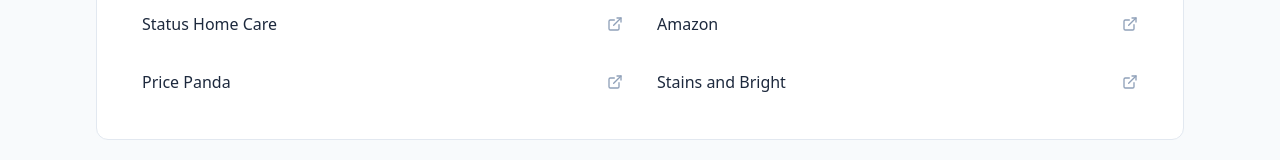
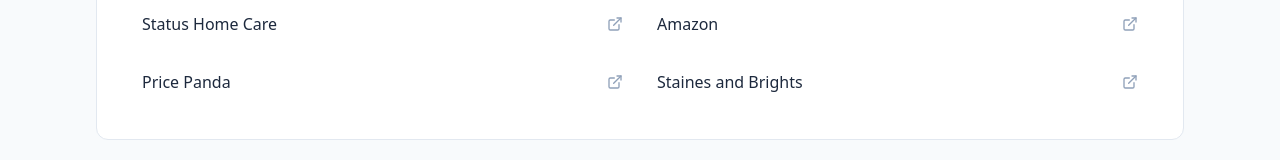
Before and after one commit to porotkin/thermoclean, a React (Vite) app: page / in a window 1280 px wide. Shown: the part 3258-3418 px from the top of the page. Built offline with nearby package versions, Linux system fonts and the light colour scheme.

Commit message:
Fix links

```diff
--- a/src/components/WhereToBuy.jsx
+++ b/src/components/WhereToBuy.jsx
@@ -4,10 +4,22 @@
 import {Separator} from "@/components/ui/separator"
 
 const onlineRetailers = [
-    {name: "Status Home Care", url: "https://statushomecare.co.uk"},
-    {name: "Amazon", url: "https://www.amazon.co.uk/s?k=thermoclean"},
-    {name: "Price Panda", url: "https://pricepanda.co.uk"},
-    {name: "Stains and Bright", url: "https://stainsandbright.co.uk"},
+    {
+        name: "Status Home Care",
+        url: "https://statushomecare.com/products/thermoclean-vacuum-flask-cleaner-twin-sachet",
+    },
+    {
+        name: "Amazon",
+        url: "https://www.amazon.co.uk/Thermoclean-10x-10g-sachets/dp/B008UQKU7E",
+    },
+    {
+        name: "Price Panda",
+        url: "https://pricepanda.co.uk/products/thermoclean-the-ultimate-vacuum-flask-cleaner",
+    },
+    {
+        name: "Staines and Brights",
+        url: "https://www.stainesandbrights.co.uk/product/housewares/vacuum-flask-cleaner-twin-sachet/",
+    },
 ]
 
 const ukStockists = [
```
